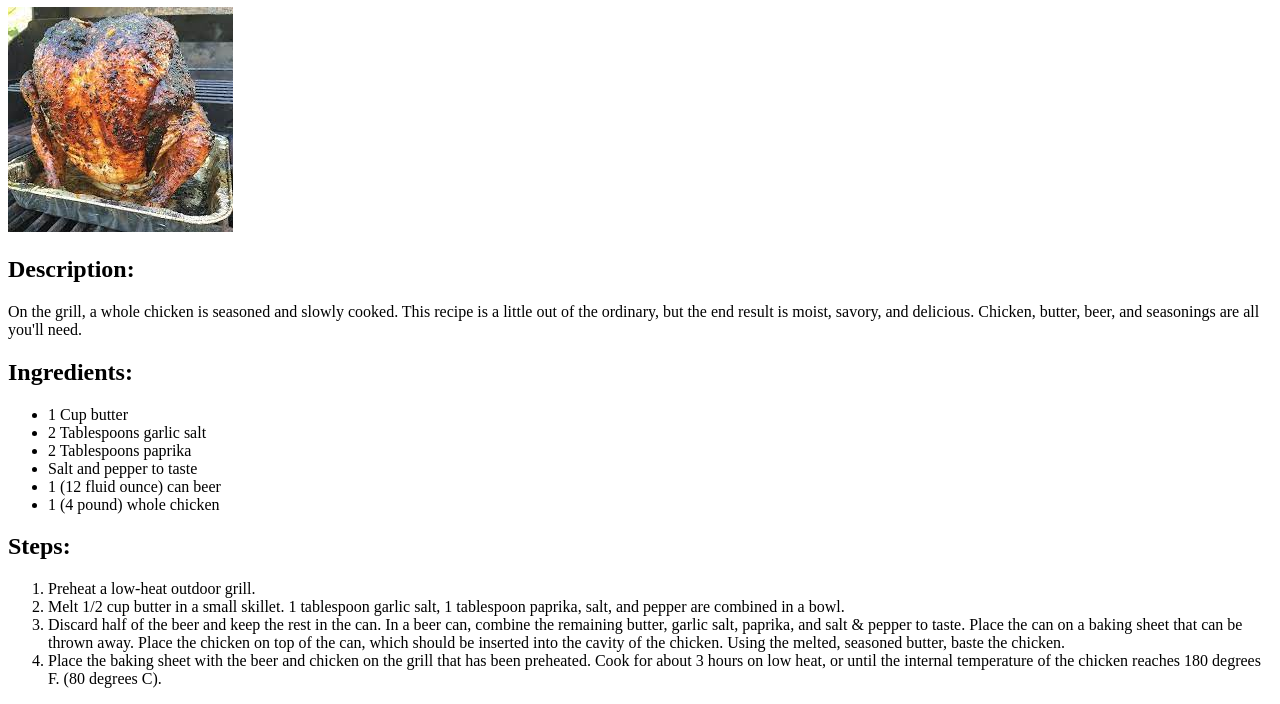
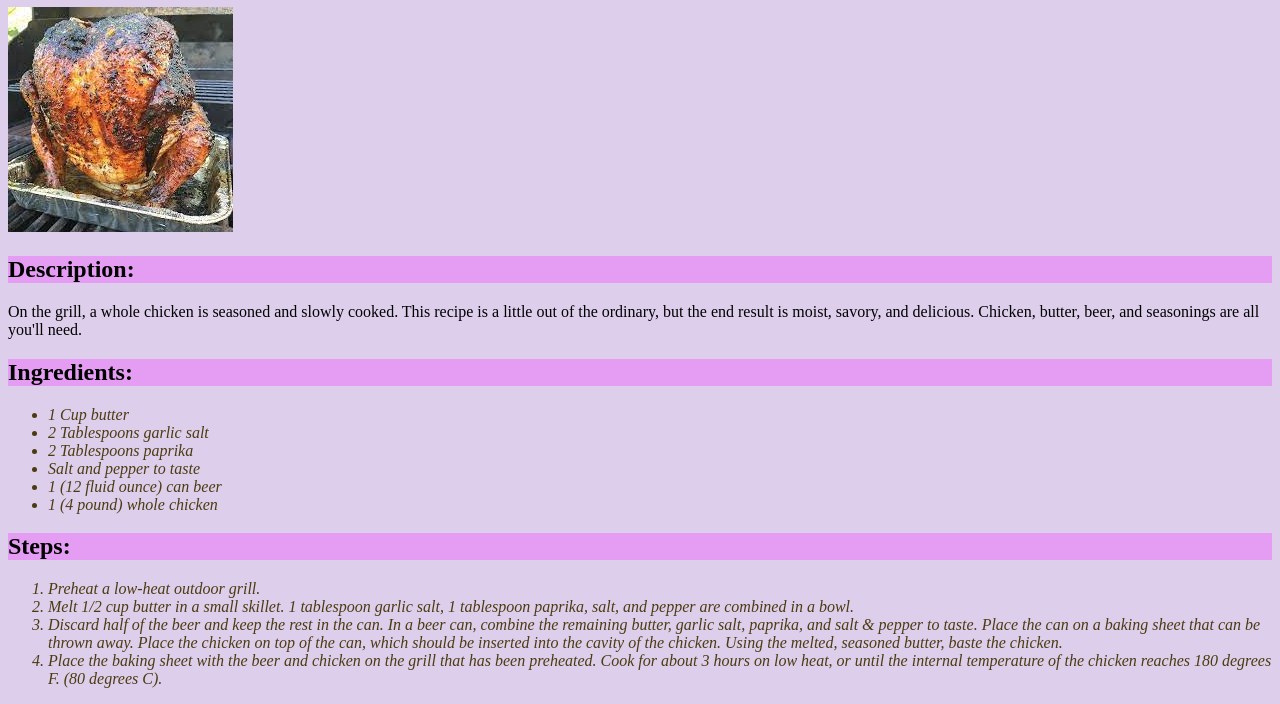
Before and after one commit to gfirst20/odin-recipes, a plain HTML site: page recipes/Beer-Butt-Chicken-Recipe.html in a window 1280 px wide. Shown: the part 99-803 px from the top of the page. Drawn offline with Linux system fonts and the light colour scheme.

Commit message:
Added some css

```diff
--- a/recipes/Beer-Butt-Chicken-Recipe.html
+++ b/recipes/Beer-Butt-Chicken-Recipe.html
@@ -4,6 +4,7 @@
     <meta charset="UTF-8">
     <meta http-equiv="X-UA-Compatible" content="IE=edge">
     <meta name="viewport" content="width=device-width, initial-scale=1.0">
+    <link rel="stylesheet" href="../style.css">
     <title>Beer Butt Chicken Recipe</title>
 </head>
 <body>
--- /dev/null
+++ b/style.css
@@ -0,0 +1,17 @@
+body {
+    background-color: rgb(221, 206, 235);
+}
+
+h1,h2,h3{
+    background-color: rgb(229, 157, 243);
+}
+
+h1.p{
+    font-family: Verdana, Geneva, Tahoma, sans-serif;
+}
+
+li{
+    font-weight: lighter;
+    color: rgb(75, 59, 18);
+    font-style: italic;
+}
```
Also changed, not shown: index.html (+2 -0 lines), recipes/Curry-Turkey-Burgers.html (+1 -0 lines), recipes/Grilled-Tuna.html (+1 -0 lines), recipes/Marinated-Grilled-Shrimp.html (+1 -0 lines).
